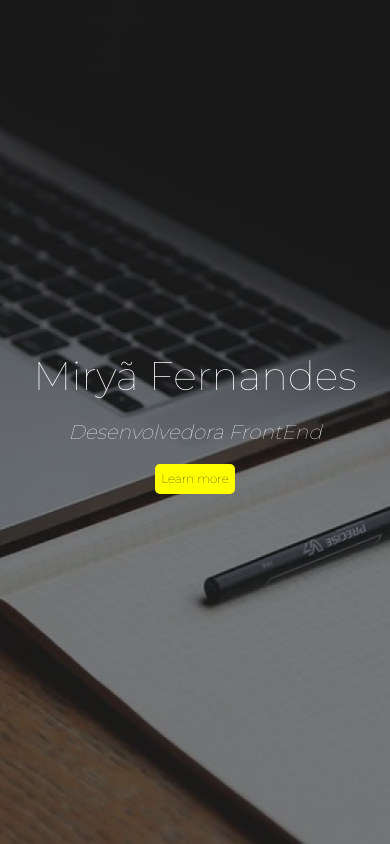
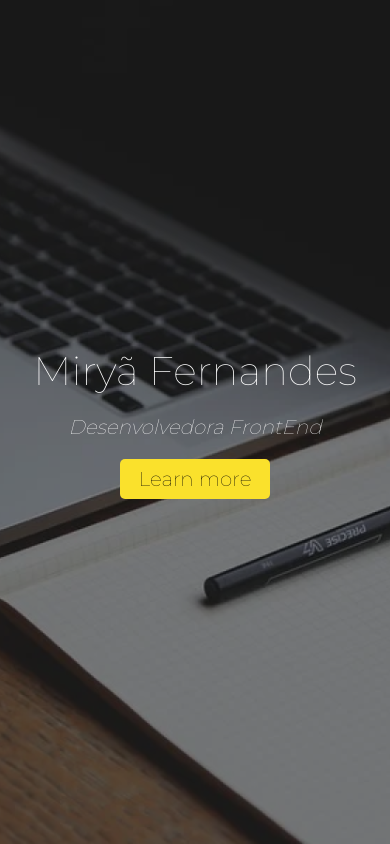
Before and after one commit to MiryaFernandes/landing_page, a plain HTML site: page index.html in a window 390 px wide. Drawn offline with Linux system fonts and the light colour scheme.

Commit message:
responsividade

```diff
--- a/index.html
+++ b/index.html
@@ -15,7 +15,7 @@
     <main>
 
          <h1>Miryã Fernandes</h1>
-         <p class="ocupacao">  Desenvolvedora FrontEnd</p>
+         <p class="apresentacao">  Desenvolvedora FrontEnd</p>
          <button id="informacoes">Learn more</button>
 
     </main>
--- a/style.css
+++ b/style.css
@@ -1,68 +1,51 @@
-/* seletor universal */
-
 *{
-
     margin: 0;
     padding: 0;
     box-sizing: border-box;
-
-}
-main {
-
-display: flex;
-justify-items: center;
-align-items: center;
-flex-direction: column;
-gap: 20px;
-
-
 }
 
-
-
-body {
-
-background-image: url(background.png);
+body{
     width: 100vw;
     height: 100vh;
+    background-image: url(background.png);
+    background-repeat: no-repeat;
     background-size: cover;
-background-repeat: no-repeat;
     background-position: center;
-background-color:  #0000007E;
+    background-color: #0000007E;
     background-blend-mode: darken;
     display: flex;
     justify-content: center;
     align-items: center;
-gap: 20px;
-
-
 }
 
+main{
+    display: flex;
+    justify-content: center;
+    align-items: center;
+    flex-direction: column;
+    gap:20px;
+}
 h1{
-
-color: #ffff;
-font-size: clamp(40px, 10vw, 120px);
+    color: #FFFFFF;
+    font-size: clamp(40px,10vw,120px);
     font-family: 'Montserrat', sans-serif;
     font-weight: 400;
 }
 
-.ocupacao{
-
+.apresentacao{
+    color: #FFFFFF;
+    font-size: clamp(20px,5vw,60px);
     font-family: 'Montserrat', sans-serif;
-color: #ffffff;
-font-size: clamp(20px, 5vw, 60px);~
     font-weight: 400;
     font-style: italic;
-
 }
 
-#informacoes {
-
-width: 80px;
-height: 30px;
-background-color:rgb(255, 255, 0);
+#informacoes{
+    width: 150px;
+    height: 40px;
+    background-color: #FAE12C;
     border-style: none;
-border-radius: 5px 5px 5px 5px;
+    border-radius: 5px;
+    font-size:20px;
     font-family: 'Montserrat', sans-serif;
-font-size: 12px;
 }
```
Lines whose indentation alone changed are shown as unchanged.
